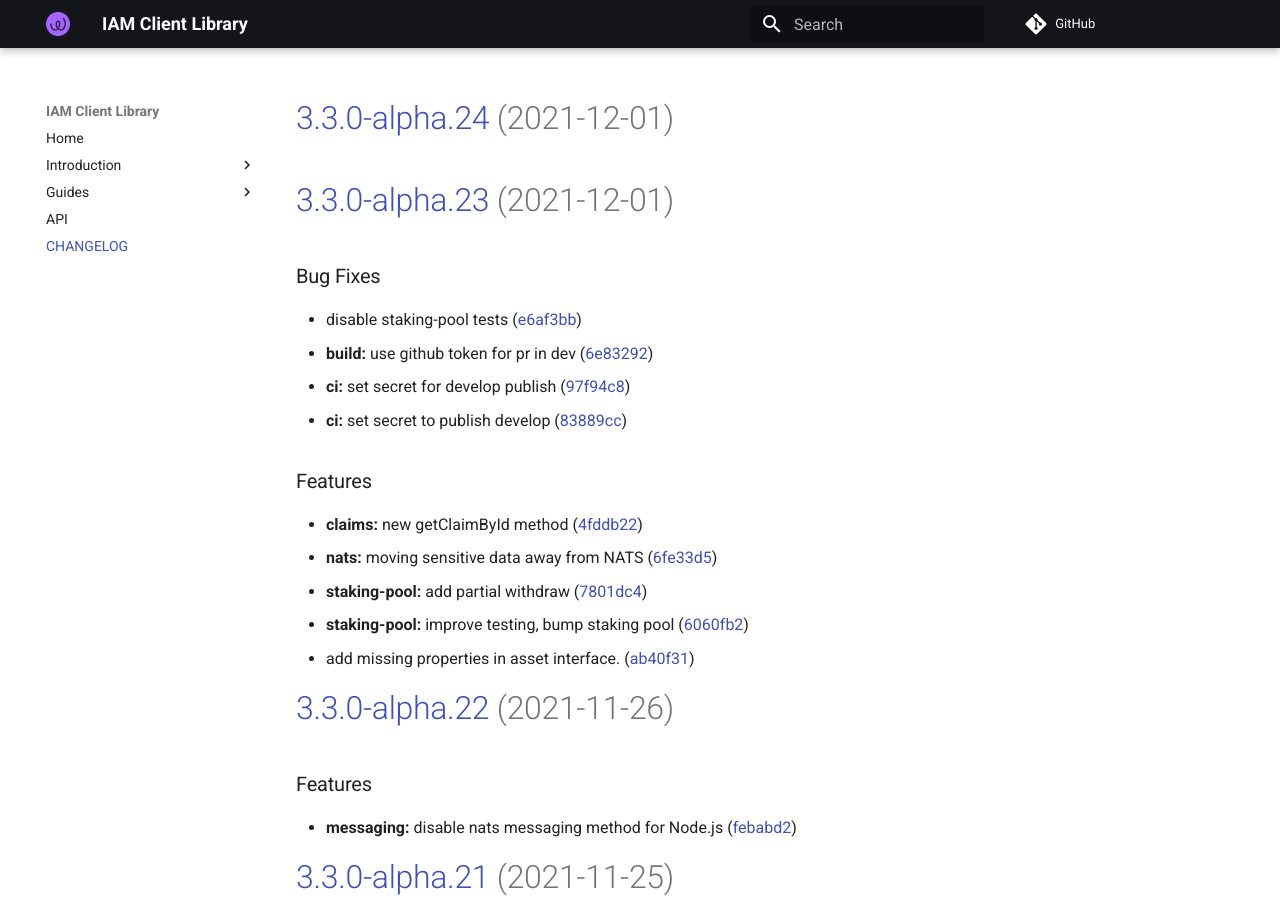
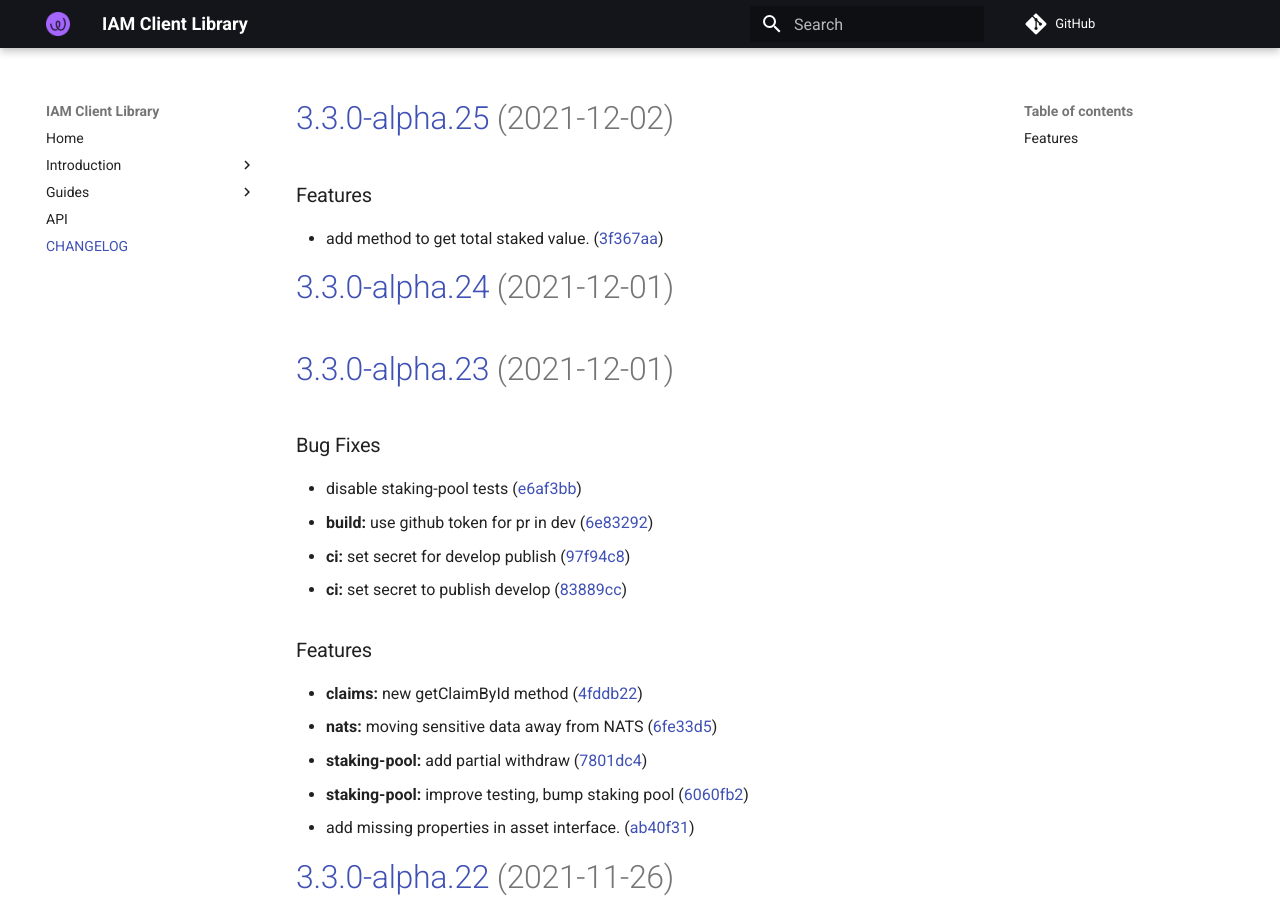
Before and after one commit to energywebfoundation/iam-client-lib, an MkDocs documentation site: the page built from docs/CHANGELOG.md, in a window 1280 px wide and 900 px high. Built offline with MkDocs 1.6.1 and Material for MkDocs 9.7.7, drawn with Linux system fonts in a browser that asks for light colours; comment, search, counter and statistics services are not loaded.

Commit message:
chore(release): 3.3.0-alpha.25 [skip ci]
# [3.3.0-alpha.25](https://github.com/energywebfoundation/iam-client-lib/compare/v3.3.0-alpha.24...v3.3.0-alpha.25) (2021-12-02)

### Features

* add method to get total staked value. ([3f367aa](https://github.com/energywebfoundation/iam-client-lib/commit/3f367aa08480d440cd39c829488c7a5d6b7bd7af))

```diff
--- a/docs/CHANGELOG.md
+++ b/docs/CHANGELOG.md
@@ -1,3 +1,10 @@
+# [3.3.0-alpha.25](https://github.com/energywebfoundation/iam-client-lib/compare/v3.3.0-alpha.24...v3.3.0-alpha.25) (2021-12-02)
+
+
+### Features
+
+* add method to get total staked value. ([3f367aa](https://github.com/energywebfoundation/iam-client-lib/commit/3f367aa08480d440cd39c829488c7a5d6b7bd7af))
+
 # [3.3.0-alpha.24](https://github.com/energywebfoundation/iam-client-lib/compare/v3.3.0-alpha.23...v3.3.0-alpha.24) (2021-12-01)
 
 # [3.3.0-alpha.23](https://github.com/energywebfoundation/iam-client-lib/compare/v3.3.0-alpha.22...v3.3.0-alpha.23) (2021-12-01)
--- a/package.json
+++ b/package.json
@@ -1,6 +1,6 @@
 {
     "name": "iam-client-lib",
-    "version": "3.3.0-alpha.24",
+    "version": "3.3.0-alpha.25",
     "description": "Library for Decentralized Identity and Access Management",
     "main": "dist/index.js",
     "module": "dist/index.esm.js",
```
